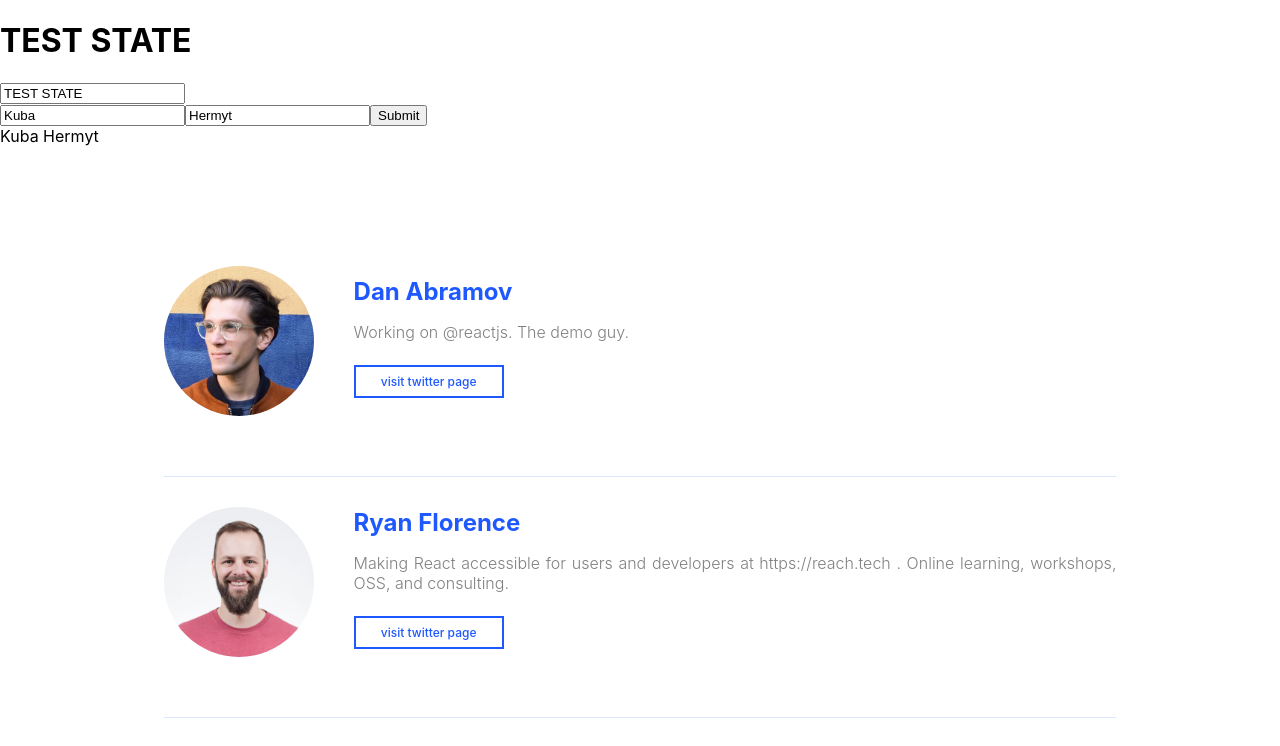
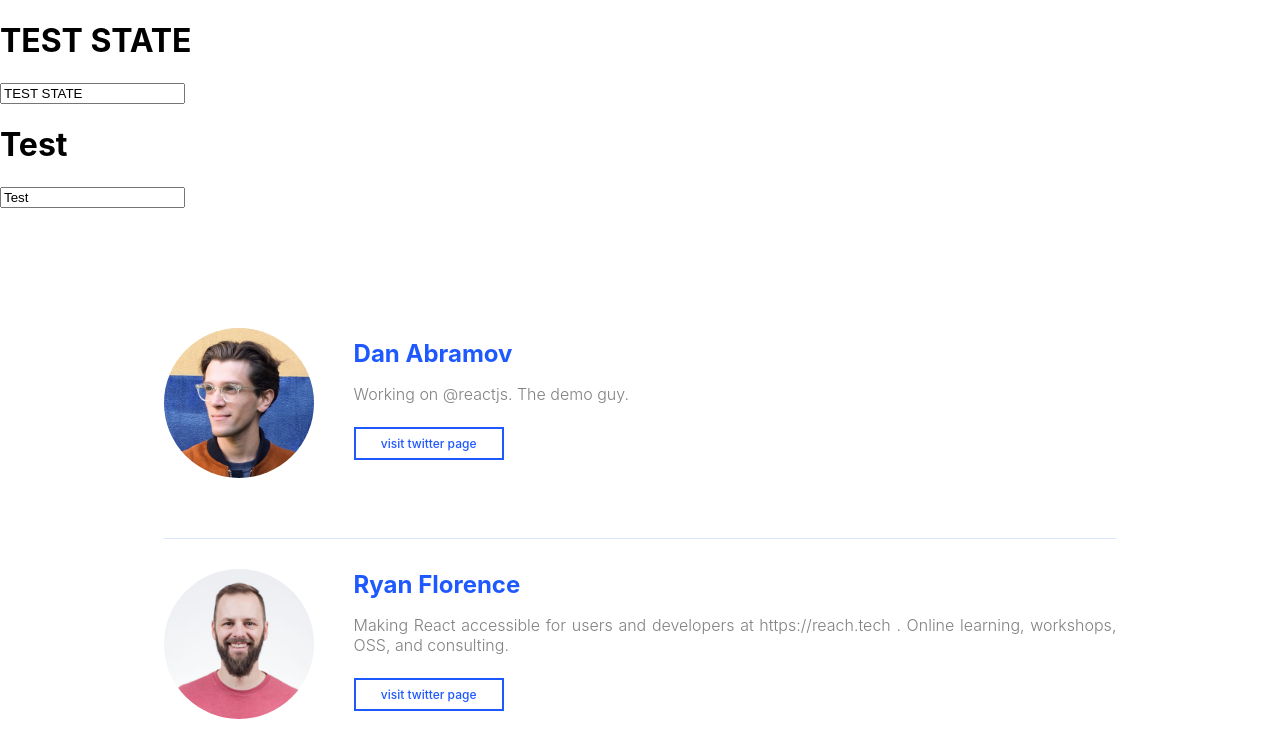
Before and after one commit to JakHer/FavNote, a React (Create React App) app: page / in a window 1280 px wide. Shown: the top 746 px of the page. Built offline with nearby package versions, Linux system fonts and the light colour scheme.

Commit message:
feat: rewrote class component to functional component with hooks and useState

```diff
--- a/src/components/ListWrapper/HooksComponent/HooksComponent.js
+++ b/src/components/ListWrapper/HooksComponent/HooksComponent.js
@@ -1,26 +1,16 @@
 import React, { useState } from "react";
 
 const HooksComponent = () => {
-  const [name, setName] = useState("Kuba");
-  const [surname, setSurname] = useState("Hermyt");
-
-  const resetPerson = (e) => {
-    e.preventDefault();
-
-    setName("Name");
-    setSurname("Surname");
-  };
+  const [text, setText] = useState("Test");
 
   return (
     <>
-      <form onSubmit={resetPerson}>
-        <input onChange={(e) => setName(e.target.value)} value={name} />
-        <input onChange={(e) => setSurname(e.target.value)} value={surname} />
-        <button type="submit">Submit</button>
-      </form>
-      <span>
-        {name} {surname}
-      </span>
+      <h1>{text}</h1>
+      <input
+        placeholder="Enter text"
+        onChange={(e) => setText(e.target.value)}
+        value={text}
+      />
     </>
   );
 };
```
